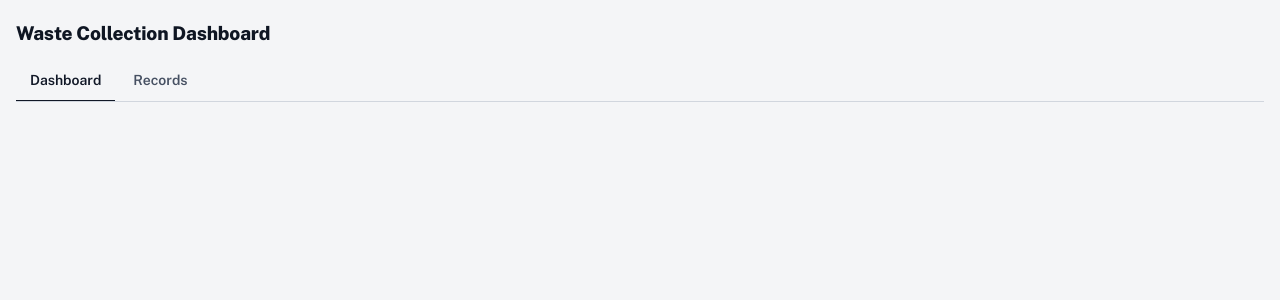
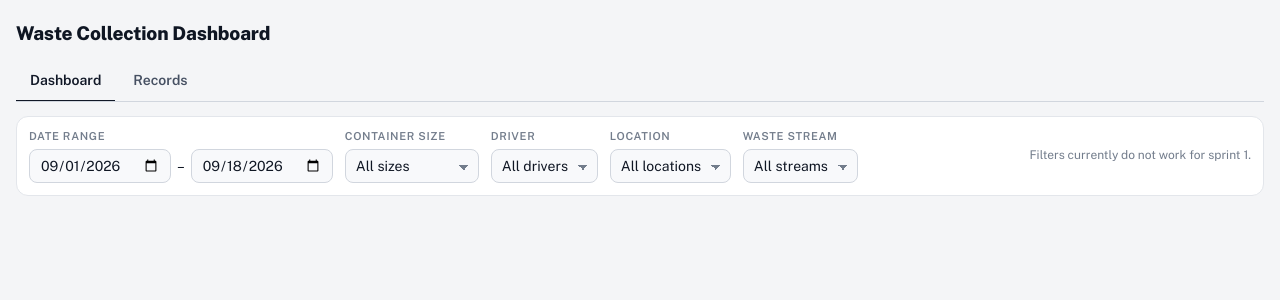
Before and after one commit to alexhart3/waste_dashboard, a Next.js app in the folder frontend/: page / in a window 1280 px wide. Shown: the top 300 px of the page. Built offline with nearby package versions, Linux system fonts and the light colour scheme.

Commit message:
Added filter bar using placeholder values

```diff
--- a/frontend/src/app/globals.css
+++ b/frontend/src/app/globals.css
@@ -1,6 +1,7 @@
 @import "tailwindcss";
 
 :root {
+  color-scheme: light;
   /* ---- colors: light mode ---- */
   --bg: #f4f5f7;
   --surface: #ffffff;
@@ -31,6 +32,7 @@
 /* ---- colors: dark mode (follows the computer's setting) ---- */
 @media (prefers-color-scheme: dark) {
   :root:not([data-theme="light"]) {
+    color-scheme: dark;
     --bg: #0b0e14;
     --surface: #131722;
     --surface-2: #181d29;
@@ -57,6 +59,7 @@
   }
 }
 :root[data-theme="dark"] {
+  color-scheme: dark;
   --bg: #0b0e14;
   --surface: #131722;
   --surface-2: #181d29;
--- a/frontend/src/app/layout.tsx
+++ b/frontend/src/app/layout.tsx
@@ -3,6 +3,7 @@ import { Public_Sans, IBM_Plex_Mono } from "next/font/google";
 import "./globals.css";
 import Header from "@/components/Header";
 import Navbar from "@/components/Navbar";
+import FilterBar from "@/components/FilterBar";
 
 const publicSans = Public_Sans({
   subsets: ["latin"],
@@ -29,6 +30,7 @@ export default function RootLayout({ children }: LayoutProps<"/">) {
       <body className="min-h-full flex flex-col">
         <Header />
         <Navbar />
+        <FilterBar />
         {children}
         </body>
     </html>
--- a/frontend/src/app/page.tsx
+++ b/frontend/src/app/page.tsx
@@ -1,3 +1,5 @@
+
+
 export default function Home() {
   return (
     <div>
--- /dev/null
+++ b/frontend/src/components/FilterBar.tsx
@@ -0,0 +1,39 @@
+import FilterSelect from "@/components/FilterSelect";
+
+export default function FilterBar() {
+  return (
+    <section className="filters">
+        <div className="fgroup">
+            <span className="lbl">Date Range</span>
+            <div className="daterange">
+                <input type="date" className="ctl" defaultValue="2026-09-01" aria-label="From date" />
+                <span>–</span>
+                <input type="date" className="ctl" defaultValue="2026-09-18" aria-label="To date" />
+            </div>
+        </div>
+
+        <FilterSelect
+            id="size"
+            label="Container size"
+            options={["All sizes", "32 gal cart", "64 gal cart", "96 gal cart", "2 yd dumpster", "4 yd dumpster"]}
+        />
+        <FilterSelect
+            id="driver"
+            label="Driver"
+            options={["All drivers", "Driver 1", "Driver 2", "Driver 3"]}
+        />
+        <FilterSelect
+            id="location"
+            label="Location"
+            options={["All locations", "Building A", "Building B", "Building C"]}
+        />
+        <FilterSelect
+            id="stream"
+            label="Waste stream"
+            options={["All streams", "Landfill", "Recycling", "Compost"]}
+        />
+
+        <span className="fnote">Filters currently do not work for sprint 1.</span>
+    </section>
+  );
+}
```
